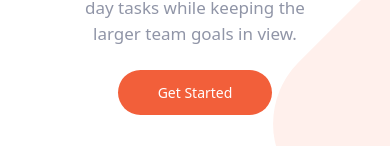
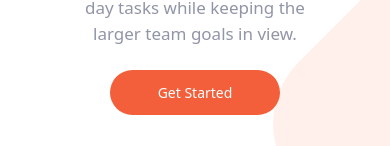
Before and after one commit to pleasantyomi/Manage, a React (Vite) app: page / in a window 390 px wide. Shown: the part 683-829 px from the top of the page. Built offline with nearby package versions, Linux system fonts and the light colour scheme.

Commit message:
minor changes

```diff
--- a/src/Components/Hero.jsx
+++ b/src/Components/Hero.jsx
@@ -25,7 +25,7 @@ export default function Hero() {
 
           <Button
             text={"Get started"}
-            className="capitalize text-white px-10 text-[14px] font-[500] lg:mt-8 mt-6 lg:mx-0 mx-auto block relative z-[9999]"
+            className="capitalize text-white lg:px-10 px-12 text-[14px] font-[500] lg:mt-8 mt-6 lg:mx-0 mx-auto block relative z-[9999]"
           />
         </div>
 
--- a/src/Components/MobileSlider.jsx
+++ b/src/Components/MobileSlider.jsx
@@ -37,7 +37,7 @@ export default function MobileSlider() {
         <div className="no-scrollbar flex gap-10 pb-8 overflow-x-auto  pt-10">
           {lists.map((list) => (
             <div key={list.id} className="flex-none relative w-full">
-              <div className="relative bg-VeryLightGray h-[25vh] rounded-md px-8 pt-14">
+              <div className="relative bg-VeryLightGray h-[30vh] rounded-md px-8 pt-14">
                 <img
                   src={list.image}
                   alt="Avatar"
```
